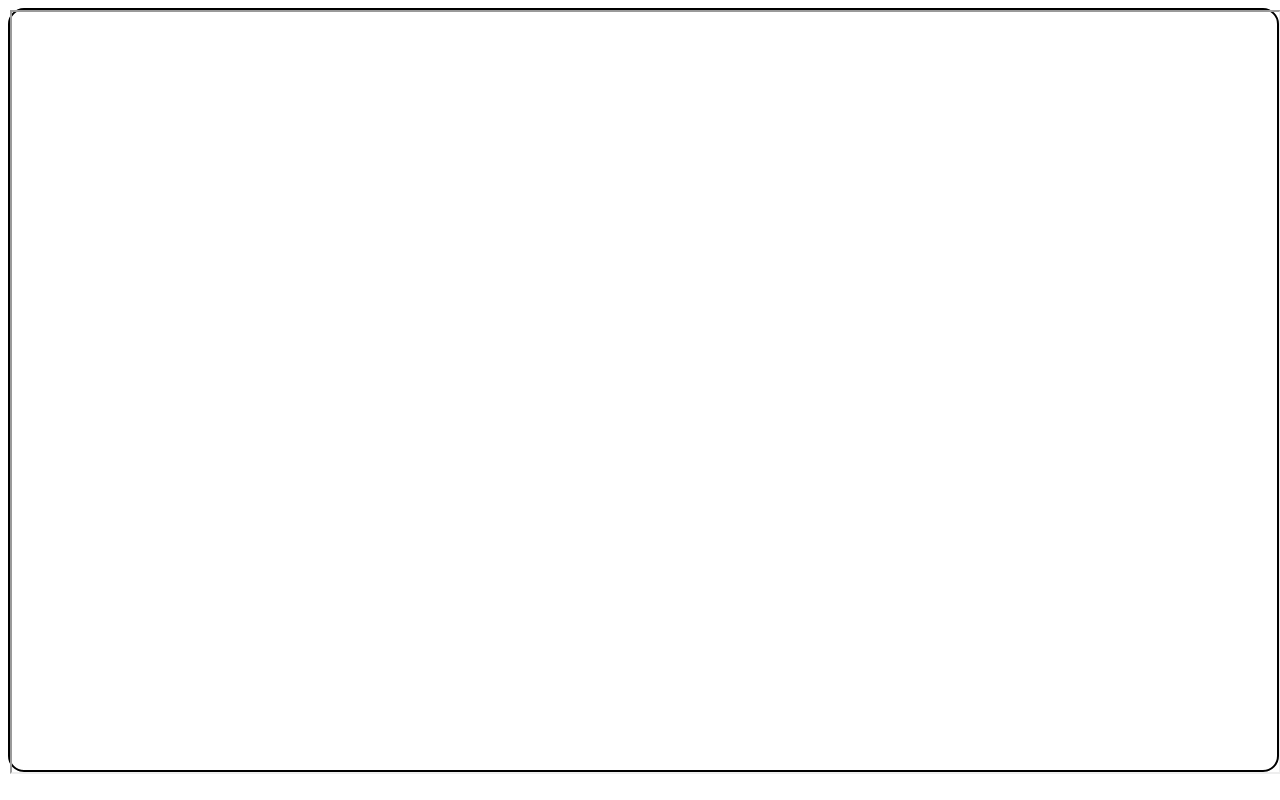
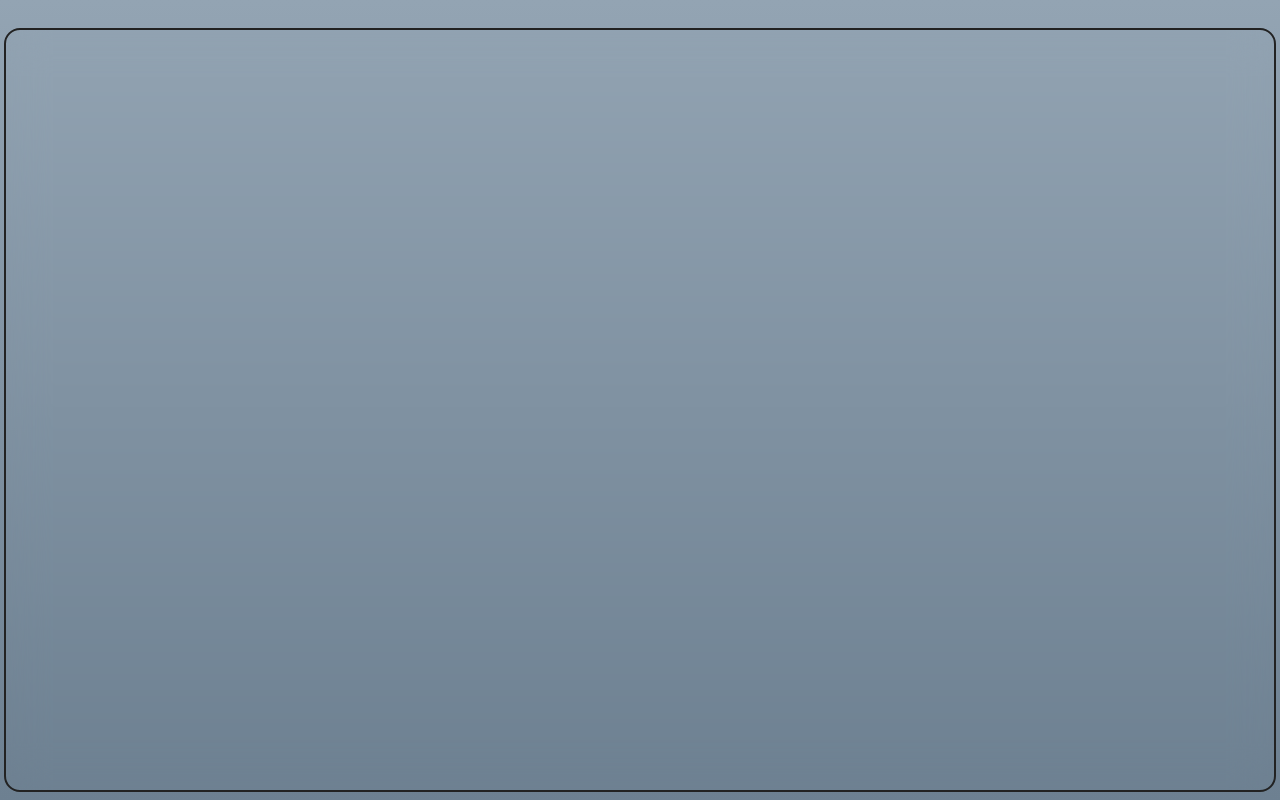
Before and after one commit to Rusya13/job, a website: page public/index.html in a window 1280 px wide. Drawn offline with Linux system fonts and the light colour scheme.

Commit message:
fix color

```diff
--- a/public/assets/css/main.css
+++ b/public/assets/css/main.css
@@ -4,19 +4,36 @@
 }
 @import url("/assets/css/themes.css");
 
+:root {
+	--background: linear-gradient(#93a4b3, #6d8091);
+	--primary-text: #222222;
+}
 * {
 	font-family: "SF-Pro";
 	color: var(--primary-text);
+	margin: 0;
+	padding: 0;
+}
+html,
+body {
+	height: 100%;
+	overflow: hidden;
 }
 body {
 	background: var(--background);
+	display: flex;
+	justify-content: center;
+	align-items: flex-end;
 }
 .pageDisplay {
-	position: relative;
 	width: 99vw;
 	height: 95vh;
 	border: 2px solid;
 	border-radius: 16px;
 	backdrop-filter: blur(20px);
-	bottom: 0;
+	margin: auto auto 1vh auto;
+	overflow: hidden;
 }
+.pageDisplay iframe {
+	border: none;
+}
--- /dev/null
+++ b/public/home.html
@@ -0,0 +1,11 @@
+<!DOCTYPE html>
+<html lang="en">
+<head>
+    <meta charset="UTF-8">
+    <meta name="viewport" content="width=device-width, initial-scale=1.0">
+    <title>Document</title>
+</head>
+<body style="">
+
+</body>
+</html>
--- a/public/index.html
+++ b/public/index.html
@@ -7,9 +7,14 @@
 		<link rel="stylesheet" href="/assets/css/main.css" />
 	</head>
 	<body>
-		<div class="tabContainer"></div>
+		<div class="tabContainer">
+			<!--
+			<div class="tab"></div>
+			<button></button>
+			-->
+		</div>
 		<main class="pageDisplay">
-			<iframe width="100%" height="100%"></iframe>
+			<iframe width="100%" height="100%" src="home.html"></iframe>
 		</main>
 	</body>
 </html>
```
